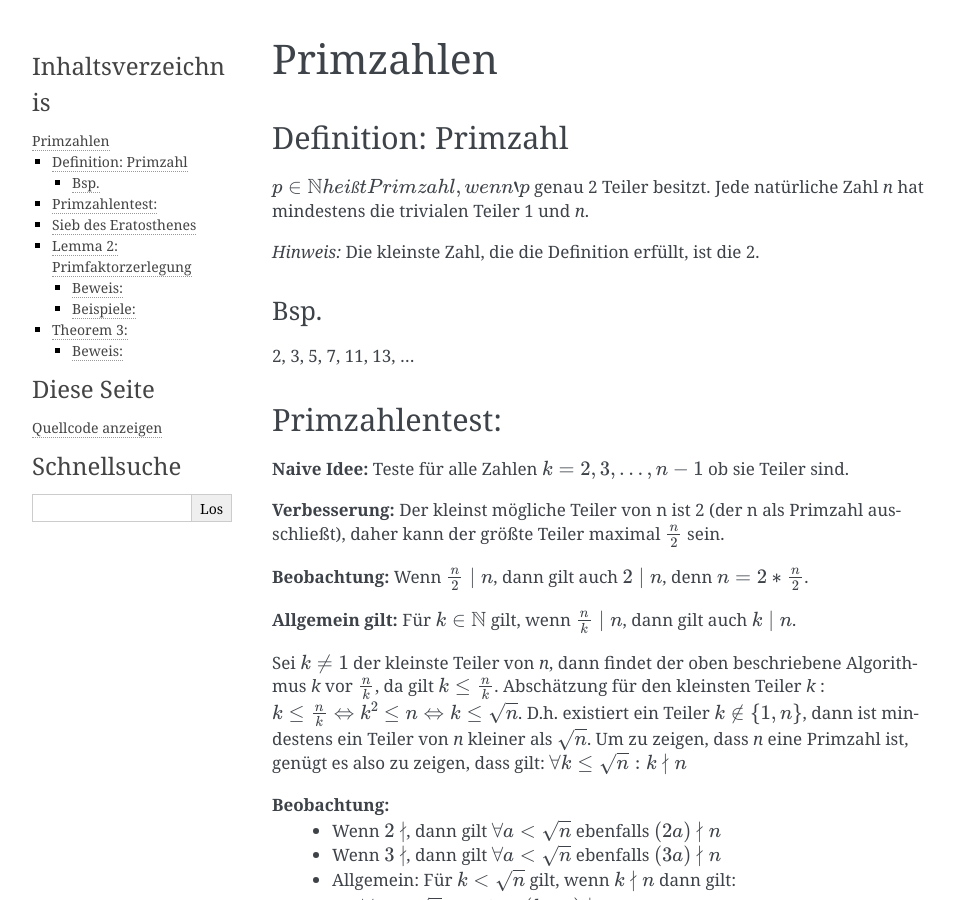
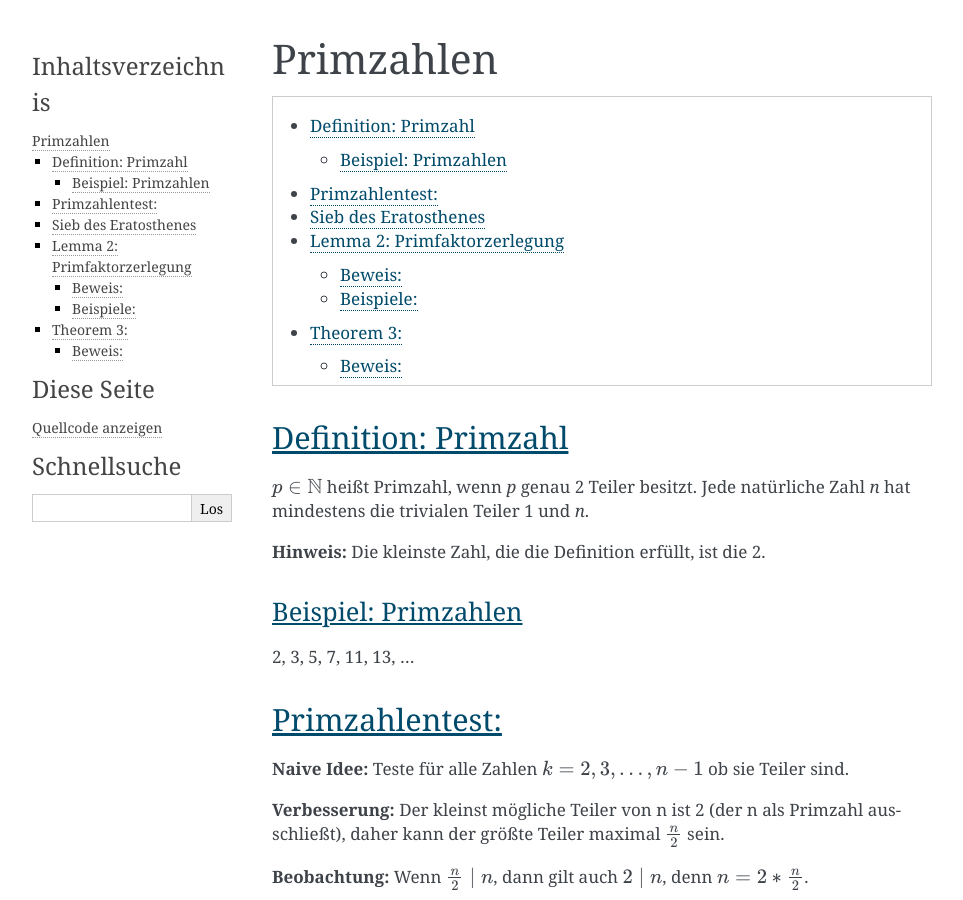
Before and after one commit to JulianSobott/Informatik-Studium, a Sphinx documentation site: the page built from source/diskrete_mathematik_und_lineare_algebra/02_primzahlen.rst, in a window 1280 px wide and 900 px high. Shown: the whole window, without its empty margins (148-1111 px from the left). Built offline with Sphinx 7.4.7, drawn with Linux system fonts in a browser that asks for light colours; some of the changed text lies outside the part shown.

Commit message:
Polish DM Primzahlen

```diff
--- a/source/diskrete_mathematik_und_lineare_algebra/02_primzahlen.rst
+++ b/source/diskrete_mathematik_und_lineare_algebra/02_primzahlen.rst
@@ -6,16 +6,19 @@
 Primzahlen
 ================
 
+.. contents::
+    :local:
+
 Definition: Primzahl
 **********************
 
-:math:`p\in\mathbb{N} heißt Primzahl, wenn `p` genau 2 Teiler besitzt. Jede natürliche Zahl `n` hat mindestens die
+:math:`p\in\mathbb{N}` heißt Primzahl, wenn `p` genau 2 Teiler besitzt. Jede natürliche Zahl `n` hat mindestens die
 trivialen Teiler 1 und `n`.
 
-*Hinweis:* Die kleinste Zahl, die die Definition erfüllt, ist die 2.
+**Hinweis:** Die kleinste Zahl, die die Definition erfüllt, ist die 2.
 
-Bsp.
-^^^^^
+Beispiel: Primzahlen
+^^^^^^^^^^^^^^^^^^^^^
 
 2, 3, 5, 7, 11, 13, ...
 
```
Also changed, not shown: other parts of source/diskrete_mathematik_und_lineare_algebra/02_primzahlen.rst (+1 -1 lines).
